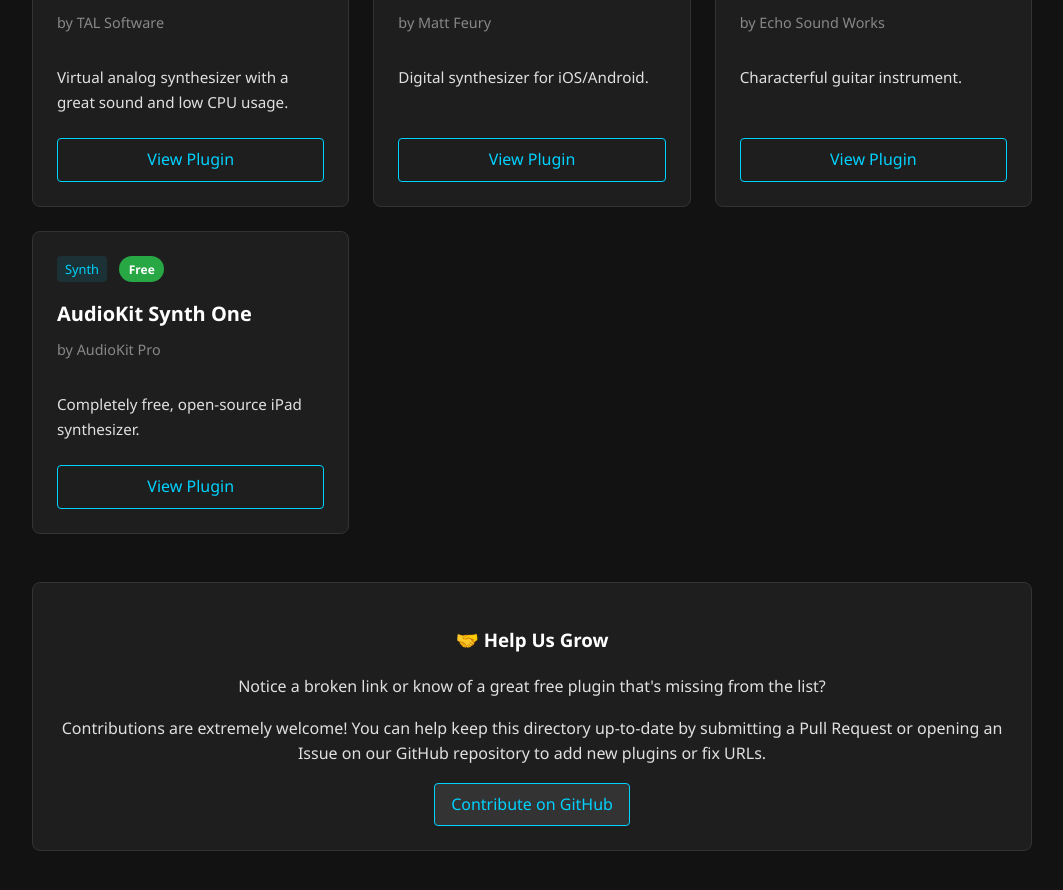
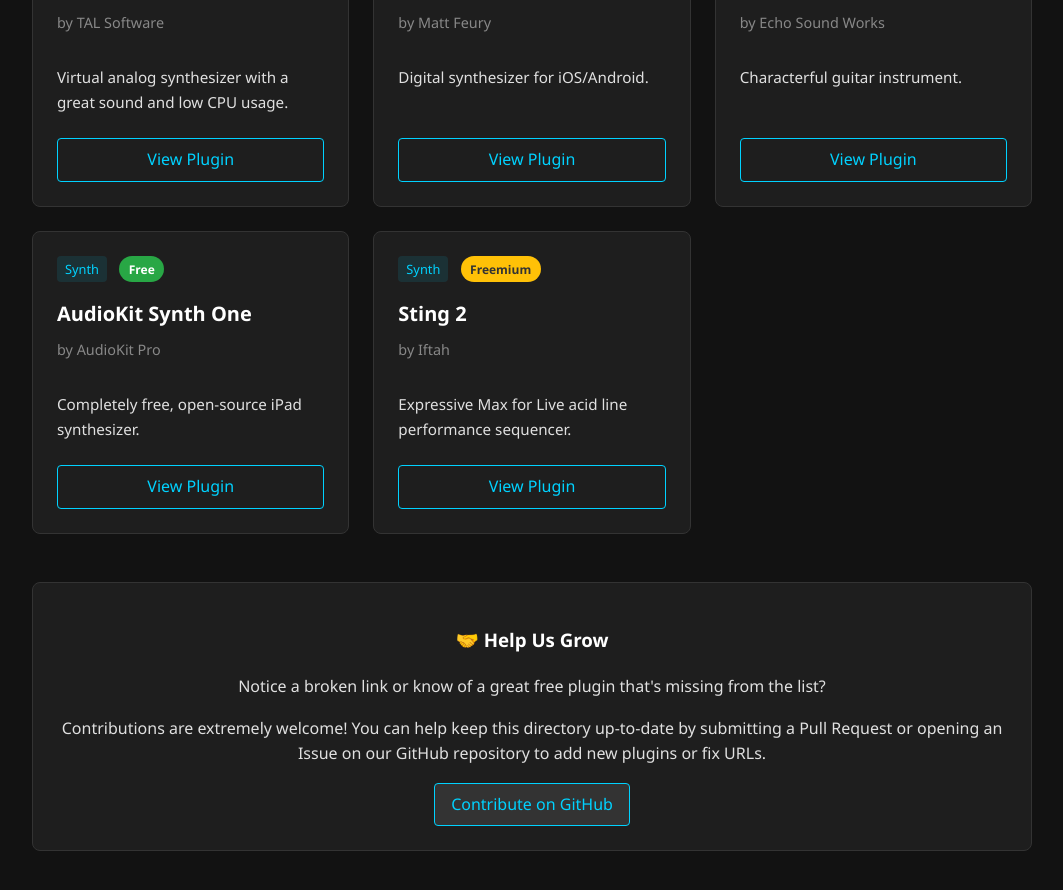
Before and after one commit to mschenone/audio-tools-hub, a Jekyll site: the page built from index.md, in a window 1280 px wide and 900 px high, scrolled down 3760 px. Shown: the top 890 px of the window, without its empty margins (108-1171 px from the left). Built offline with Jekyll 4.4.1, drawn with Linux system fonts in a browser that asks for light colours.

Commit message:
Add Sting 2 by Iftah

```diff
--- a/_data/plugins.yml
+++ b/_data/plugins.yml
@@ -272,3 +272,12 @@
   - macOS
   - Linux
   price: free
+- name: Sting 2
+  author: Iftah
+  type: Synth
+  url: https://www.if-tah.com/devices/sting-2
+  description: Expressive Max for Live acid line performance sequencer.
+  os:
+  - Windows
+  - macOS
+  price: freemium
```
